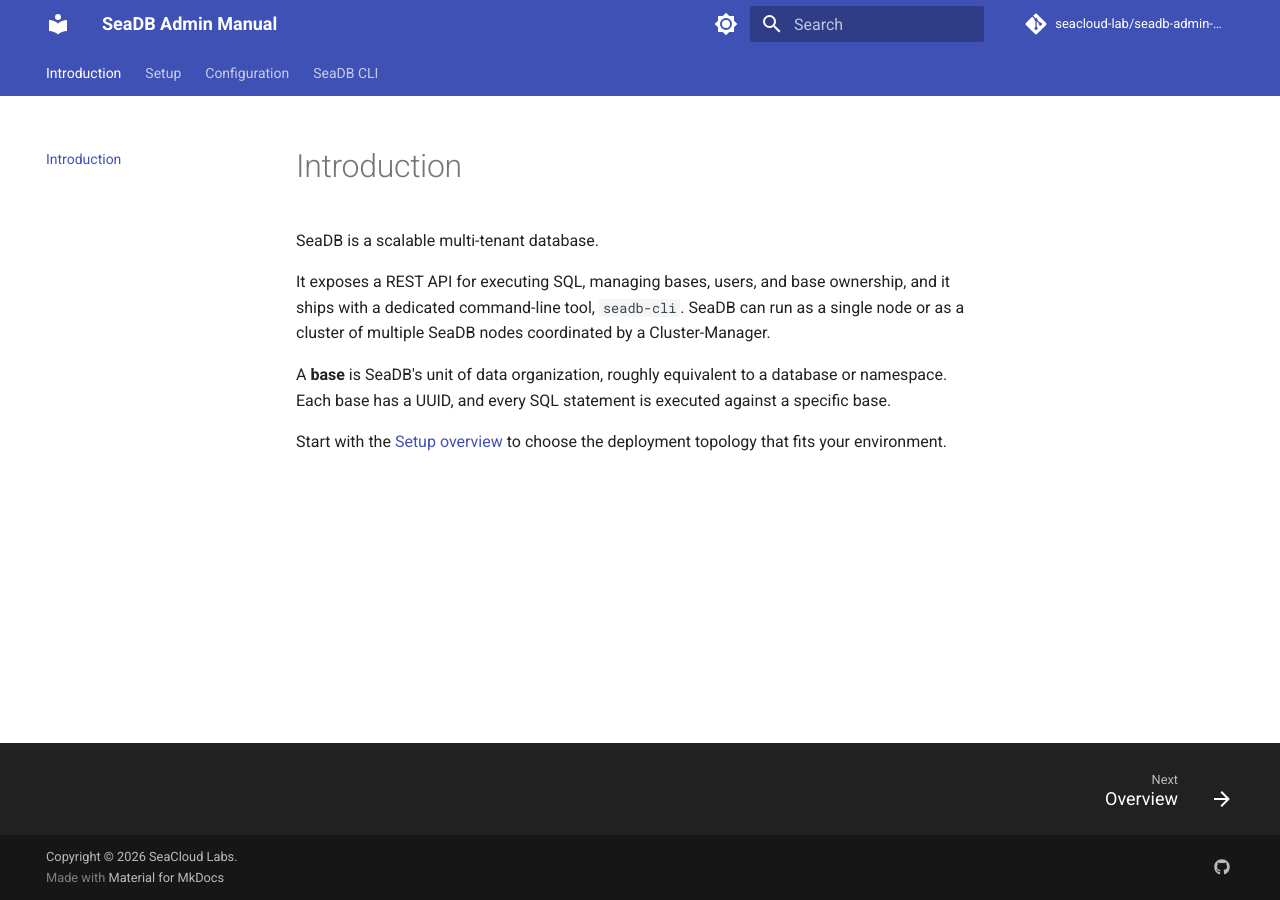
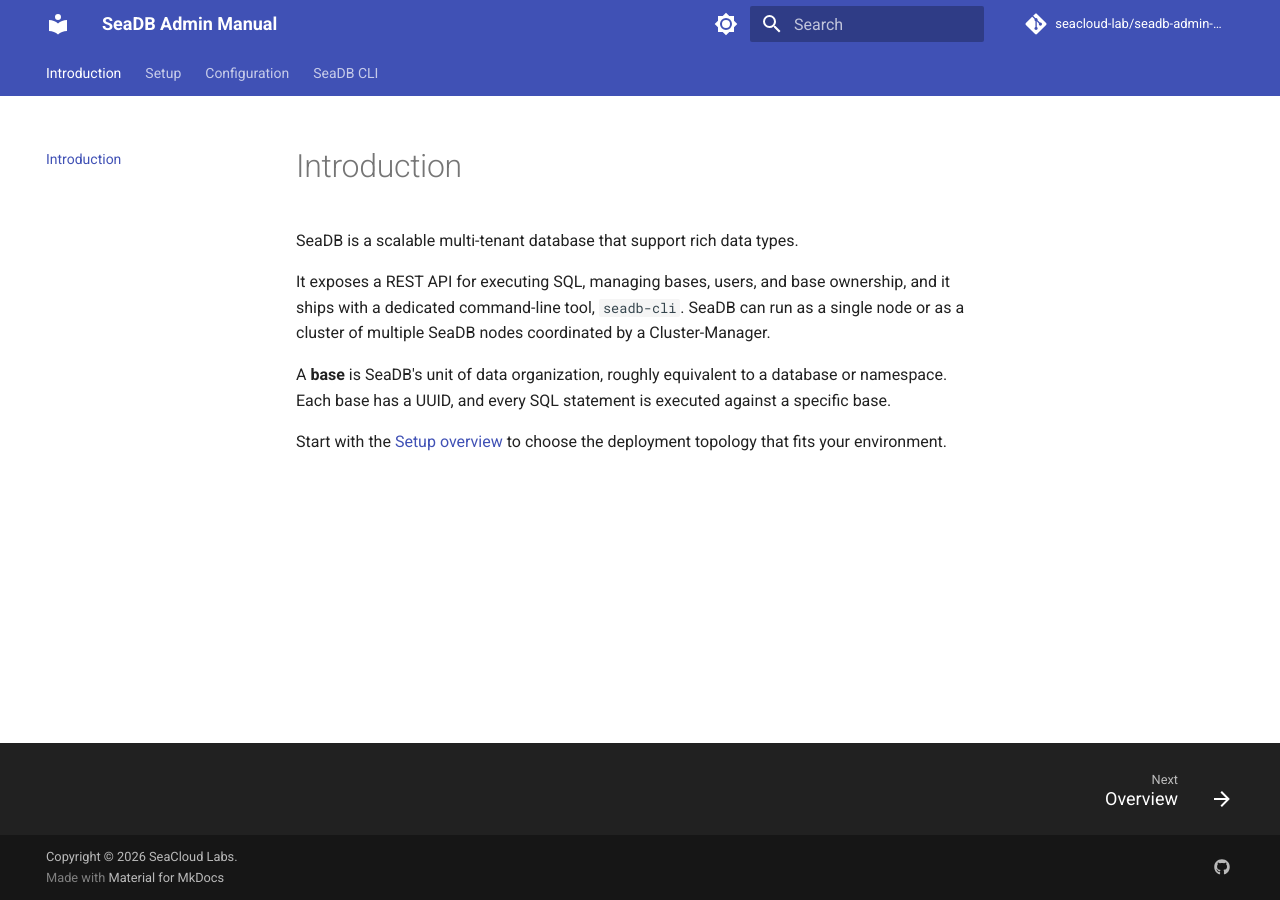
Before and after one commit to seacloud-lab/seadb-admin-docs, an MkDocs documentation site: the page built from manual/index.md, in a window 1280 px wide. Built offline with MkDocs 1.6.1 and Material for MkDocs 9.7.7, drawn with Linux system fonts in a browser that asks for light colours; comment, search, counter and statistics services are not loaded; the version menu is left out.

Commit message:
Enhance SeaDB introduction with rich data types support
Updated the description of SeaDB to include support for rich data types.

```diff
--- a/manual/index.md
+++ b/manual/index.md
@@ -1,6 +1,6 @@
 # Introduction
 
-SeaDB is a scalable multi-tenant database.
+SeaDB is a scalable multi-tenant database that support rich data types.
 
 It exposes a REST API for executing SQL, managing bases, users, and base ownership, and it ships with a dedicated command-line tool, `seadb-cli`. SeaDB can run as a single node or as a cluster of multiple SeaDB nodes coordinated by a Cluster-Manager.
 
```
